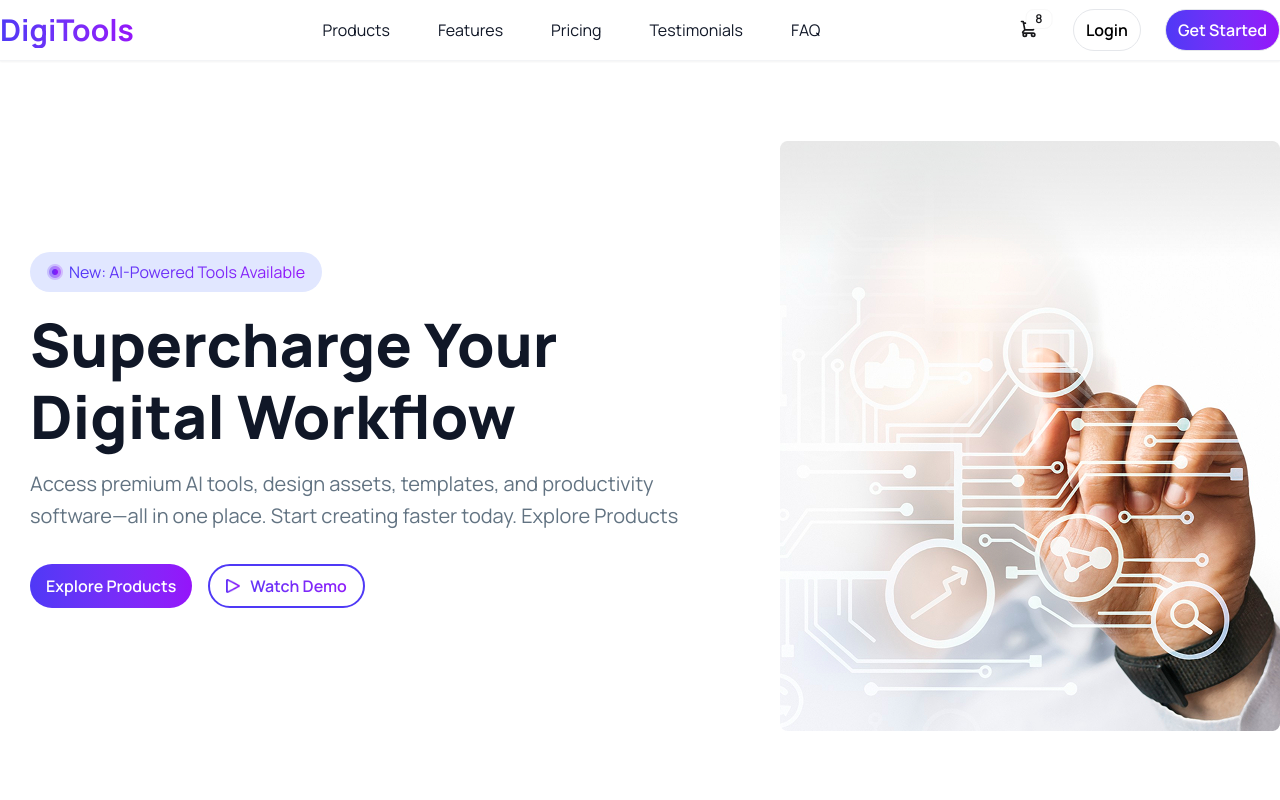
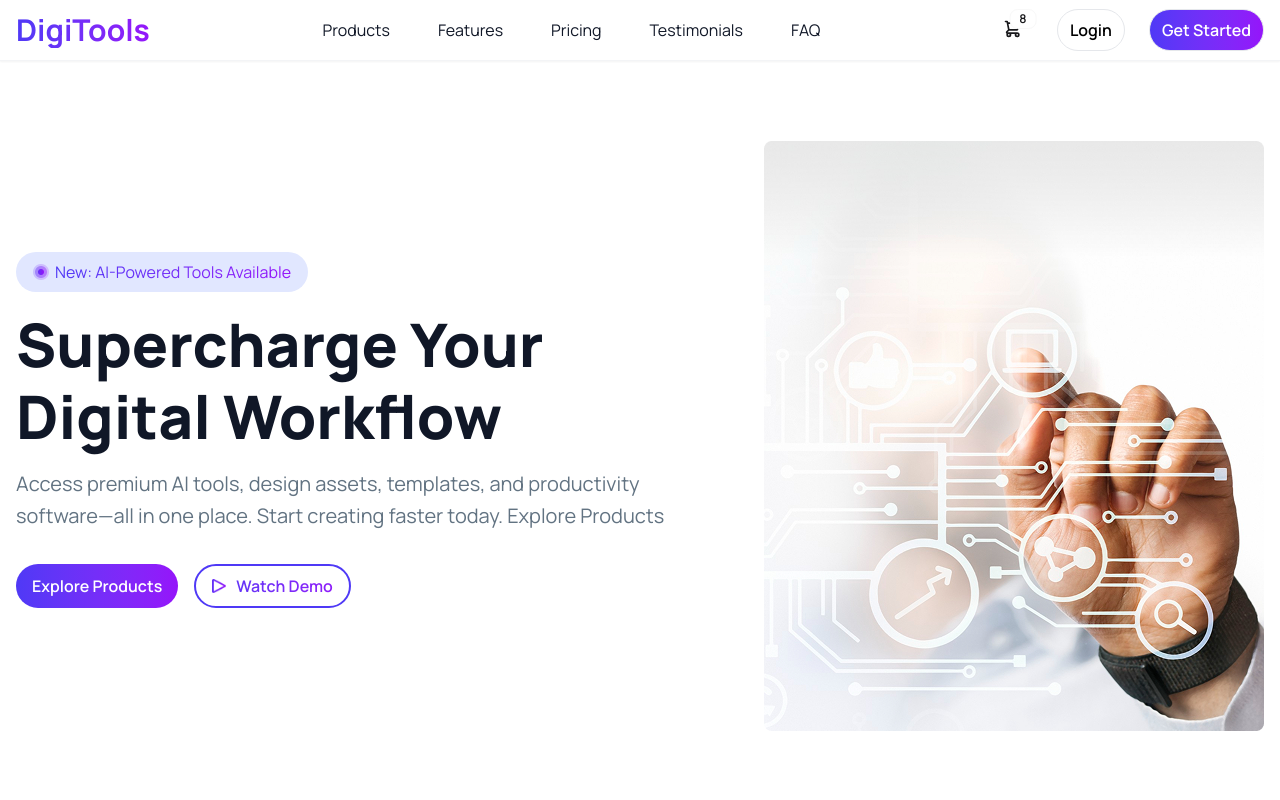
Before and after one commit to Aminulislam98/Assignment-6, a React (Vite) app: page / in a window 1280 px wide. Shown: the top 800 px of the page. Built offline with nearby package versions, Linux system fonts and the light colour scheme.

Commit message:
Refactor layout and styling of Banner, Navbar, and Stats components for improved responsiveness and visual consistency

```diff
--- a/src/Banner/Banner.jsx
+++ b/src/Banner/Banner.jsx
@@ -6,11 +6,11 @@ import watchDemo from "../assets/watchDemo.png";
 const Banner = () => {
   return (
     // banner section
-    <section className="w-full py-12 lg:py-20 px-2 md:px-4 lg:px-0 ">
+    <section className="w-full py-12 lg:py-20 px-2 md:px-4  ">
       {/* banner container */}
       <div className="max-w-7xl w-full mx-auto flex flex-col lg:flex-row  justify-between gap-5 lg:gap-12">
         {/* banner left side */}
-        <div className="space-y-2 lg:space-y-4  lg:max-w-2xl max-w-full  mx-auto flex flex-col justify-center items-start ">
+        <div className="space-y-2 lg:space-y-4  lg:max-w-2xl max-w-full lg:mx-0 mx-auto flex flex-col justify-center items-start ">
           {/* network section */}
           <div className="bg-[#E1E7FF] rounded-4xl w-full px-4 py-2 flex flex-row justify-center items-center gap-1.5 max-w-73 ">
             <img className="w-4 h-4" src={NetLogo} alt="" />
--- a/src/Navbar/Navbar.jsx
+++ b/src/Navbar/Navbar.jsx
@@ -1,7 +1,7 @@
 const Navbar = () => {
   return (
-    <div>
-      <div className="border-b border-b-gray-100 md:shadow-xs sticky top-0 z-50 bg-white px-2 md:px-4 lg:px-0">
+    <div className="">
+      <div className="border-b border-b-gray-100 md:shadow-xs sticky top-0 z-50 bg-white  md:px-4 lg:px-4 px-2 ">
         <div className=" bg-white max-w-7xl mx-auto flex justify-between h-12 md:h-15 items-center">
           {/* left section */}
           <div className="left-section">
--- a/src/Stats/Stats.jsx
+++ b/src/Stats/Stats.jsx
@@ -3,9 +3,9 @@ import React from "react";
 const Stats = () => {
   return (
     // rating section
-    <section className="bg-linear-to-r from-[#4F39F6] to-[#9514FA] mb-100">
+    <section className="bg-linear-to-r from-[#4F39F6] to-[#9514FA] mb-100 px-0 md:px-4">
       {/* rating container */}
-      <div className="rating-container flex flex-row max-w-2xl lg:max-w-5xl w-full mx-auto py-8 lg:py-15 justify-between">
+      <div className="rating-container flex flex-row max-w-2xl lg:max-w-5xl w-full mx-auto px-4 lg:px-0 py-4 md:py-8 lg:py-15 justify-between">
         <div className="flex flex-col justify-center items-center space-y-2 lg:space-y-3">
           <h2 className="text-3xl font-semibold lg:text-6xl lg:font-extrabold text-white">
             50K+
```
